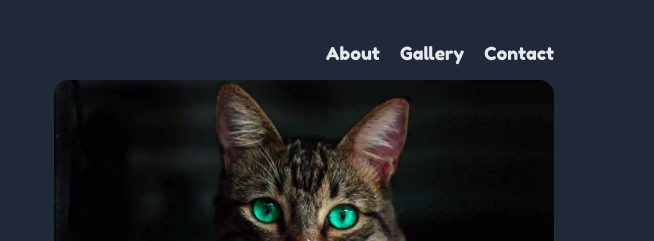
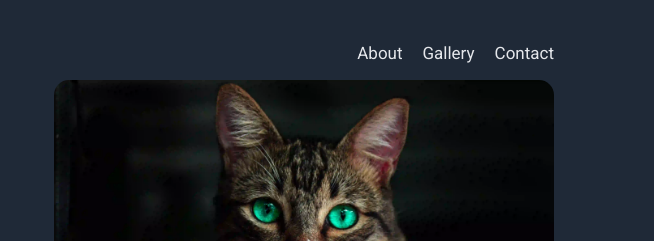
Before and after one commit to aadhithbala/Landing-Page, a plain HTML site: page index.html in a window 1280 px wide. Shown: the top 241 px of the page, 626-1280 px from the left. Drawn offline with Linux system fonts and the light colour scheme.

Commit message:
Optimize the navbar color and remove the font

```diff
--- a/style.css
+++ b/style.css
@@ -34,9 +34,9 @@ body {
 a {
   text-decoration: none;
   color: #e5e7eb;
-  font-size: 18px;
+  font-size: 17px;
   font-weight: 400;
-  font-family: 'Fredoka One', cursive;
+  font-family: 'Roboto';
 }
 
 /* Top content section */
@@ -223,11 +223,6 @@ a {
   gap: 10px;
 }
 
-/* List hover color change */
-.list .navbar:hover {
-  color: skyblue;
-}
-
 /* Font family for headings */
 .title,
 .info-heading,
@@ -255,14 +250,14 @@ a {
   bottom: -2px;
   width: 100%;
   height: 2px;
-  background-color: #3882f6;
+  background-color: #c7cd5a;
   transform: scaleX(0);
   transform-origin: left;
   transition: transform 0.3s ease-in-out;
 }
 
 .navbar:hover {
-  color: #3882f6;
+  color: #c7cd5a;
 }
 
 .navbar:hover::before {
```
